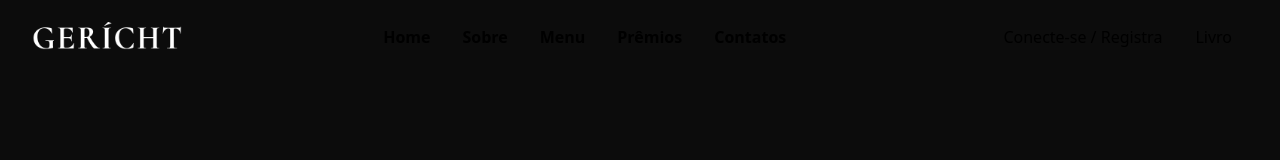
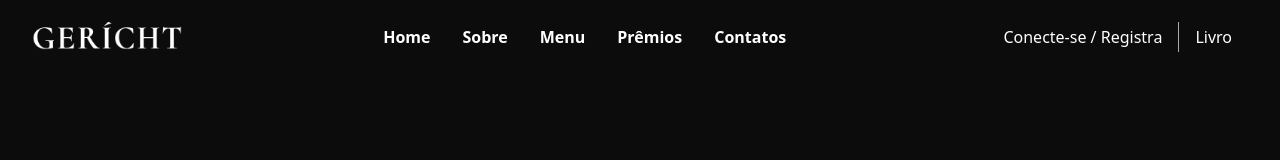
Before and after one commit to AndressaSales/restaurant, a React (Vite) app: page / in a window 1280 px wide. Shown: the top 160 px of the page. Built offline with nearby package versions, Linux system fonts and the light colour scheme; a web font is replaced by a local one.

Commit message:
atualizando a navbar

```diff
--- a/src/components/Navbar/Navbar.css
+++ b/src/components/Navbar/Navbar.css
@@ -14,7 +14,7 @@
 }
 
 .app__navbar-links{
-    color: var(--color-white);
+
     flex: 1;
     display: flex;
     justify-content: center;
--- a/src/components/Navbar/Navbar.jsx
+++ b/src/components/Navbar/Navbar.jsx
@@ -13,23 +13,23 @@ const Navbar = () => {
   }
 
   return (
-    <nav className='flex justify-between items-center bg-[#0C0C0C] app__navbar'>
-      <div className='app__navbar-logo'>
-        <img src={images.gericht} alt="app_logo" />
+    <nav className='flex justify-between items-center bg-primaryblack ' style={{padding: '1rem 2rem'}}>
+      <div className='flex justify-start items-center'>
+        <img src={images.gericht} alt="app_logo"  className='w-[150px]' />
       </div>
       <div className='hidden md:block'>
-        <ul className='app__navbar-links'>
-          <li className='p_opensans'><a href="#home">Home</a></li>
-          <li className='p_opensans'><a href="#about">Sobre</a></li>
-          <li className='p_opensans'><a href="#menu">Menu</a></li>
-          <li className='p_opensans'><a href="#awards">Prêmios</a></li>
-          <li className='p_opensans'><a href="#contact">Contatos</a></li>
+        <ul className='text-white flex-1 flex justify-center items-center' style={{listStyle: 'none'}}>
+          <li className='font-bold hover:text-grey' style={{margin: '0 1rem'}}><a href="#home">Home</a></li>
+          <li className='font-bold hover:text-grey' style={{margin: '0 1rem'}}><a href="#about">Sobre</a></li>
+          <li className='font-bold hover:text-grey' style={{margin: '0 1rem'}}><a href="#menu">Menu</a></li>
+          <li className='font-bold hover:text-grey' style={{margin: '0 1rem'}}><a href="#awards">Prêmios</a></li>
+          <li className='font-bold hover:text-grey' style={{margin: '0 1rem'}}><a href="#contact">Contatos</a></li>
         </ul>
       </div>
-      <div className='app__navbar-login'>
-        <a href="#login" className='p_opensans'>Conecte-se / Registra</a>
-        <div/>
-        <a href="/" className='p_opensans'>Livro</a>
+      <div className='flex items-center justify-start text-white'>
+        <a href="#login" style={{margin: '0 1rem', textDecoration: 'none', transition: '0.5s ease'}}>Conecte-se / Registra</a>
+        <div className='w-[1px] h-[30px] bg-grey'/>
+        <a href="/" style={{margin: '0 1rem', textDecoration: 'none', transition: '0.5s ease'}}>Livro</a>
       </div>
         {
           menu ? (
```
